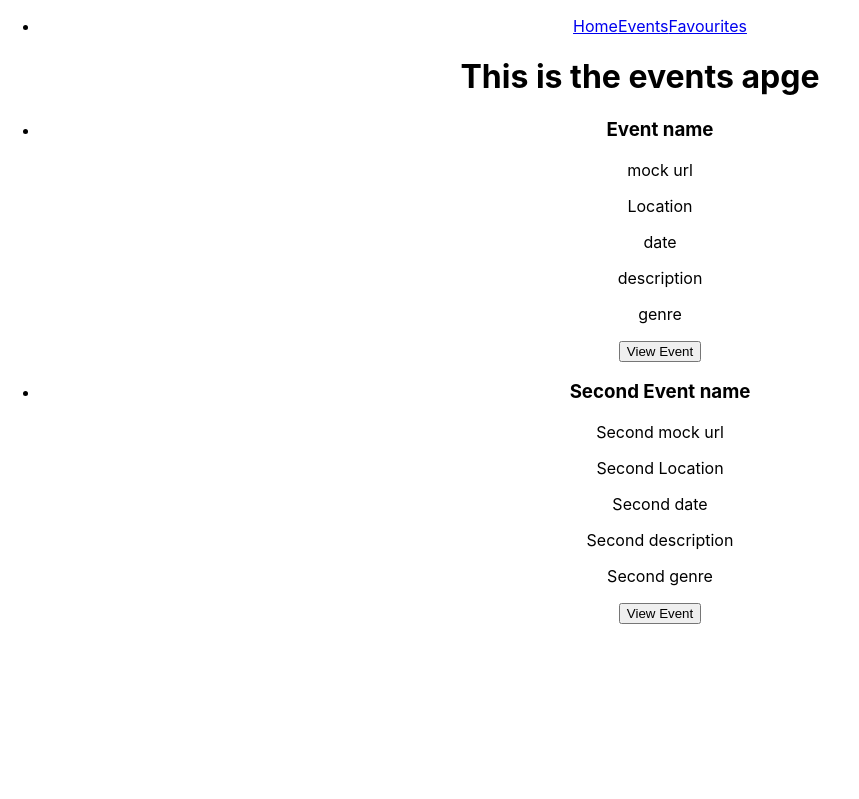
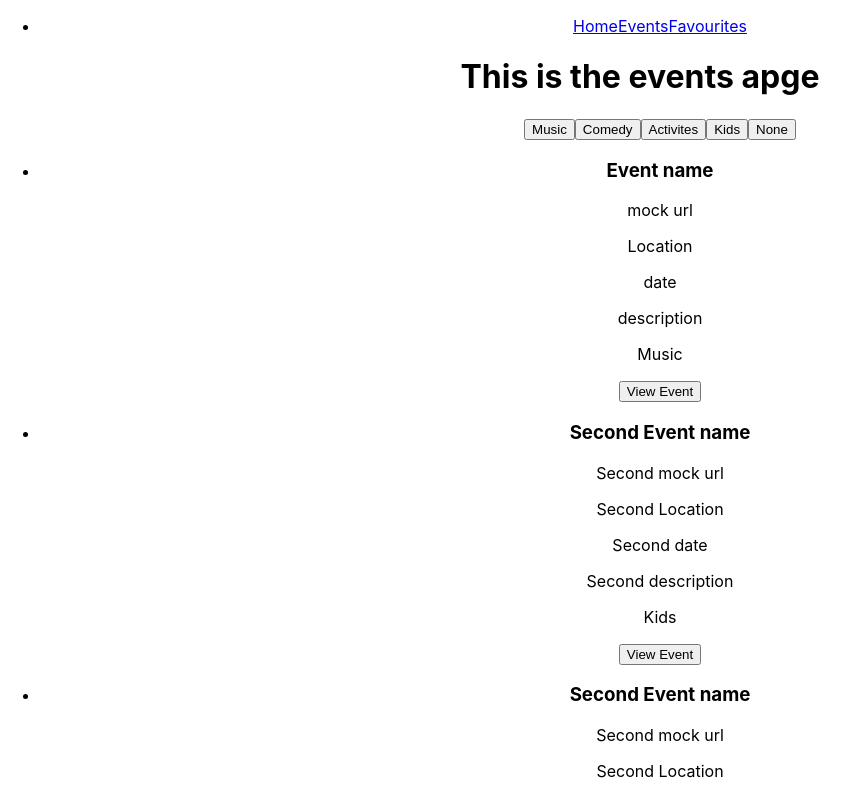
Before and after one commit to amrochewschappies/Dragonfly, a React (Create React App) app in the folder dragonfly/: page /events in a window 1280 px wide. Shown: the top 799 px of the page, without its empty margins (0-859 px from the left). Built offline with nearby package versions, Linux system fonts and the light colour scheme.

Commit message:
Filters Functionality

```diff
--- a/dragonfly/src/Data/EventDataHandler.jsx
+++ b/dragonfly/src/Data/EventDataHandler.jsx
@@ -6,7 +6,7 @@ const EventData = [
         date: "date",
         price: "price",
         description: "description",
-        genre: "genre",
+        genre: "Music",
     },
     {
         name: "Second Event name",
@@ -15,7 +15,27 @@ const EventData = [
         date: "Second date",
         price: "Second price",
         description: "Second description",
-        genre: "Second genre",
+        genre: "Kids",
+    }
+    ,
+    {
+        name: "Second Event name",
+        image: "Second mock url",
+        location: "Second Location",
+        date: "Second date",
+        price: "Second price",
+        description: "Second description",
+        genre: "Activites",
+    }
+    ,
+    {
+        name: "Second Event name",
+        image: "Second mock url",
+        location: "Second Location",
+        date: "Second date",
+        price: "Second price",
+        description: "Second description",
+        genre: "Comedy",
     }
 ]
 
--- a/dragonfly/src/components/EventCards.jsx
+++ b/dragonfly/src/components/EventCards.jsx
@@ -1,20 +1,24 @@
-import React, { useEffect, useState} from 'react'
-import { useNavigate } from 'react-router-dom';
-import EventData from '../Data/EventDataHandler';
+import React, { useContext, useEffect, useState } from "react";
+import { useNavigate } from "react-router-dom";
+import EventData from "../Data/EventDataHandler";
+import { FiltersContex } from "../context/FiltersContext";
 
 function EventCards() {
+  const { isFiltering, filterType } = useContext(FiltersContex);
 
   const navigator = useNavigate();
 
   const OnViewClick = (eventId, e) => {
     e.preventDefault();
     navigator("/event/" + eventId);
-    }
+  };
 
-  return (
-    <nav>
-      <ul>
-        {EventData.map((event, index) => {
+  const [displayedEvents, setDisplayedEvents] = useState([]);
+
+  useEffect(() => {
+    const eventsToDisplay = EventData.map((event, index) => {
+      if (isFiltering) {
+        if (event.genre == filterType) {
           return (
             <li key={index}>
               <h3>{event.name}</h3>
@@ -23,13 +27,45 @@ function EventCards() {
               <p>{event.date}</p>
               <p>{event.description}</p>
               <p>{event.genre}</p>
-                    <button onClick={(e) => {OnViewClick(index, e)}}>View Event</button>
+              <button
+                onClick={(e) => {
+                  OnViewClick(index, e);
+                }}
+              >
+                View Event
+              </button>
             </li>
-            )
-        })}
-      </ul>
+          );
+        }
+      } else {
+        return (
+          <li key={index}>
+            <h3>{event.name}</h3>
+            <p>{event.image}</p>
+            <p>{event.location}</p>
+            <p>{event.date}</p>
+            <p>{event.description}</p>
+            <p>{event.genre}</p>
+            <button
+              onClick={(e) => {
+                OnViewClick(index, e);
+              }}
+            >
+              View Event
+            </button>
+          </li>
+        );
+      }
+    });
+
+    setDisplayedEvents(eventsToDisplay);
+  }, [filterType]);
+
+  return (
+    <nav>
+      <ul>{displayedEvents}</ul>
     </nav>
-  )
+  );
 }
 
-export default EventCards
+export default EventCards;
--- /dev/null
+++ b/dragonfly/src/components/Filters.jsx
@@ -0,0 +1,28 @@
+import React, { useContext } from "react";
+import { FiltersContex } from "../context/FiltersContext";
+
+function Filters() {
+  const { setFilterType, setIsFiltering } = useContext(FiltersContex);
+
+  const updateFilter = (event) => {
+    setIsFiltering(true);
+    setFilterType(event.target.innerHTML);
+  }
+
+  const removeFilters = (event) => {
+    setIsFiltering(false);
+    setFilterType(event.target.innerHTML);
+  }
+
+  return (
+    <ul>
+      <button onClick={(e) => {updateFilter(e)}}>Music</button>
+      <button onClick={(e) => {updateFilter(e)}}>Comedy</button>
+      <button onClick={(e) => {updateFilter(e)}}>Activites</button>
+      <button onClick={(e) => {updateFilter(e)}}>Kids</button>
+      <button onClick={(e) => {removeFilters(e)}}>None</button>
+    </ul>
+  );
+}
+
+export default Filters;
--- /dev/null
+++ b/dragonfly/src/context/FiltersContext.jsx
@@ -0,0 +1,18 @@
+import { createContext, useState } from "react"
+
+export const FiltersContex = createContext();
+
+function FiltersContextProvider({children}) {
+
+    const [isFiltering, setIsFiltering] = useState(false);
+
+    const [filterType, setFilterType] = useState("none");
+
+    return (
+        <FiltersContex.Provider value={{isFiltering, setIsFiltering, filterType, setFilterType}}>
+            {children}
+        </FiltersContex.Provider>
+    )
+}
+
+export default FiltersContextProvider
--- a/dragonfly/src/index.js
+++ b/dragonfly/src/index.js
@@ -1,14 +1,17 @@
-import React from 'react';
-import ReactDOM from 'react-dom/client';
-import './index.css';
-import App from './App';
-import FavouritesProvider from './context/FavouriteContext';
+import React from "react";
+import ReactDOM from "react-dom/client";
+import "./index.css";
+import App from "./App";
+import FavouritesProvider from "./context/FavouriteContext";
+import FiltersContextProvider from "./context/FiltersContext";
 
-const root = ReactDOM.createRoot(document.getElementById('root'));
+const root = ReactDOM.createRoot(document.getElementById("root"));
 root.render(
   <React.StrictMode>
     <FavouritesProvider>
-      <App />
+      <FiltersContextProvider>
+        <App />
+      </FiltersContextProvider>
     </FavouritesProvider>
   </React.StrictMode>
 );
--- a/dragonfly/src/pages/EventsPage.jsx
+++ b/dragonfly/src/pages/EventsPage.jsx
@@ -1,13 +1,15 @@
-import React from 'react'
-import EventCards from '../components/EventCards'
+import React from "react";
+import EventCards from "../components/EventCards";
+import Filters from "../components/Filters";
 
 function EventsPage() {
   return (
     <div>
       <h1>This is the events apge</h1>
+      <Filters />
       <EventCards />
     </div>
-  )
+  );
 }
 
-export default EventsPage
+export default EventsPage;
```
Lines whose indentation alone changed are shown as unchanged.
